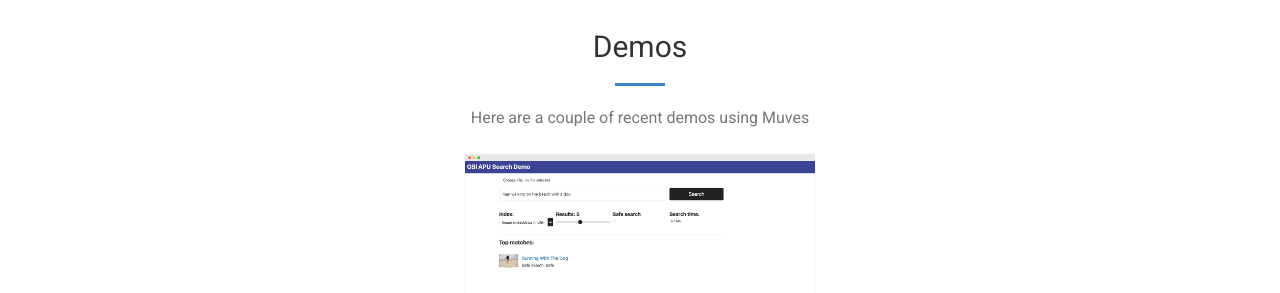
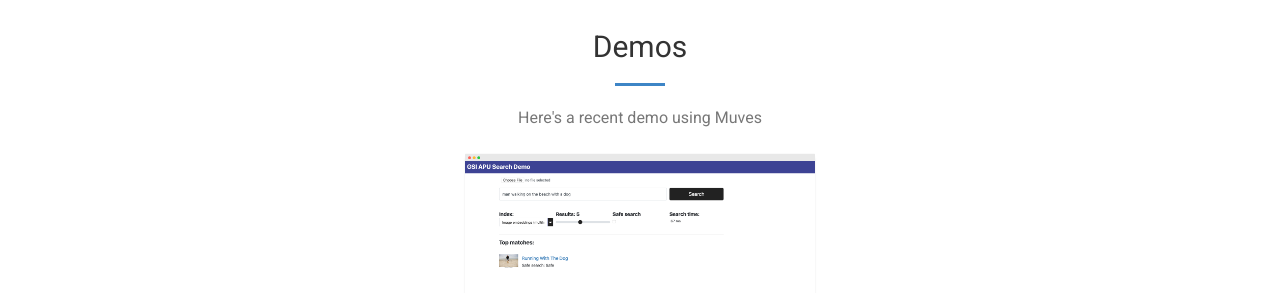
Before and after one commit to muvesio/muves.io, a Jekyll site: the page built from index.html, in a window 1280 px wide and 900 px high, scrolled down 1600 px. Shown: the part 152-445 px from the top of the window. Built offline with Jekyll 4.4.1, drawn with Linux system fonts in a browser that asks for light colours.

Commit message:
updated demos

```diff
--- a/_includes/demos.html
+++ b/_includes/demos.html
@@ -4,7 +4,7 @@
             <div class="col-lg-8 col-lg-offset-2 text-center">
                 <h2 class="section-heading">Demos</h2>
                 <hr class="primary">
-                <p class="text-muted">Here are a couple of recent demos using Muves</p>
+                <p class="text-muted">Here's a recent demo using Muves</p>
             </div>
         </div>
     </div>
```
